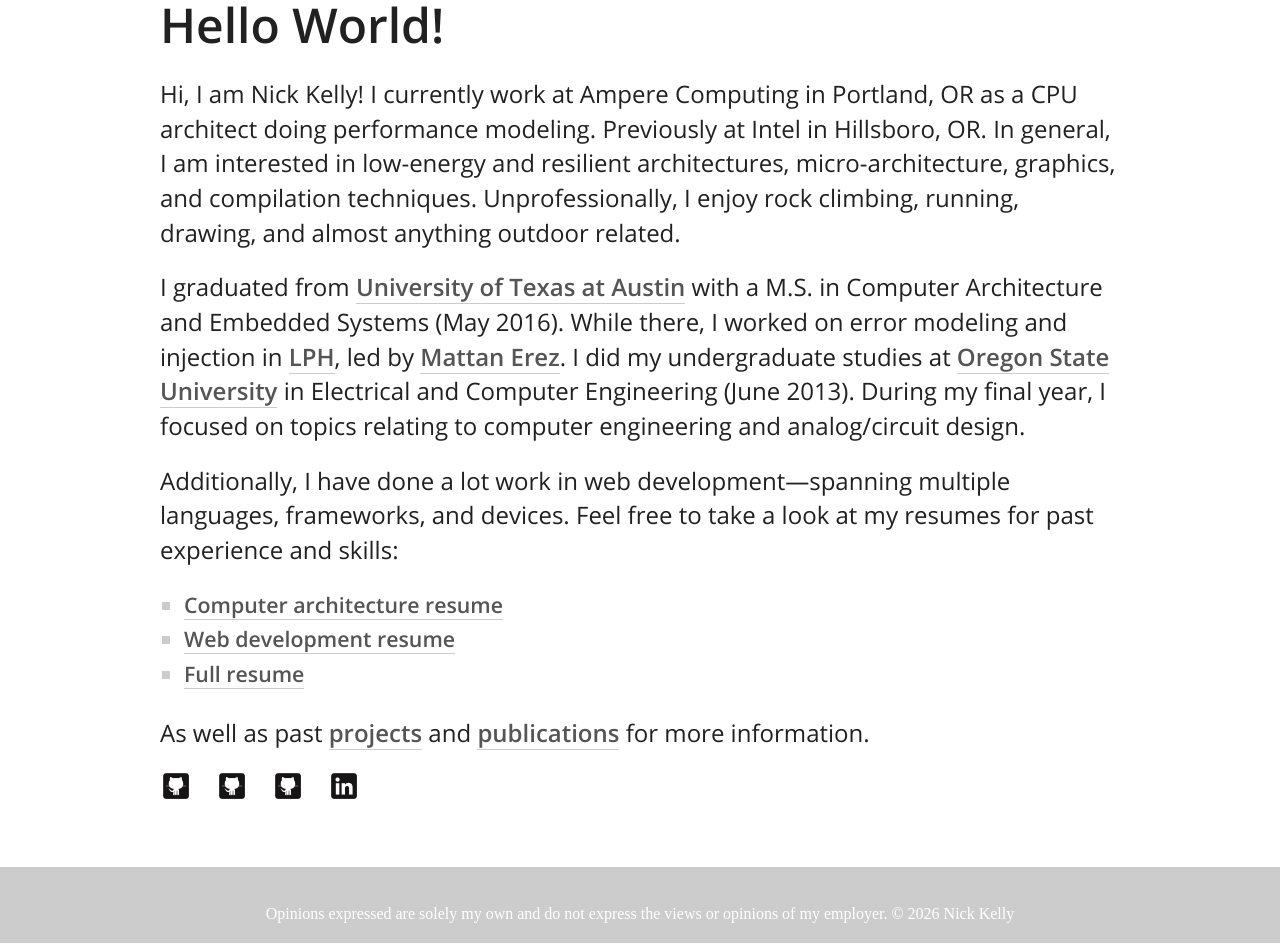
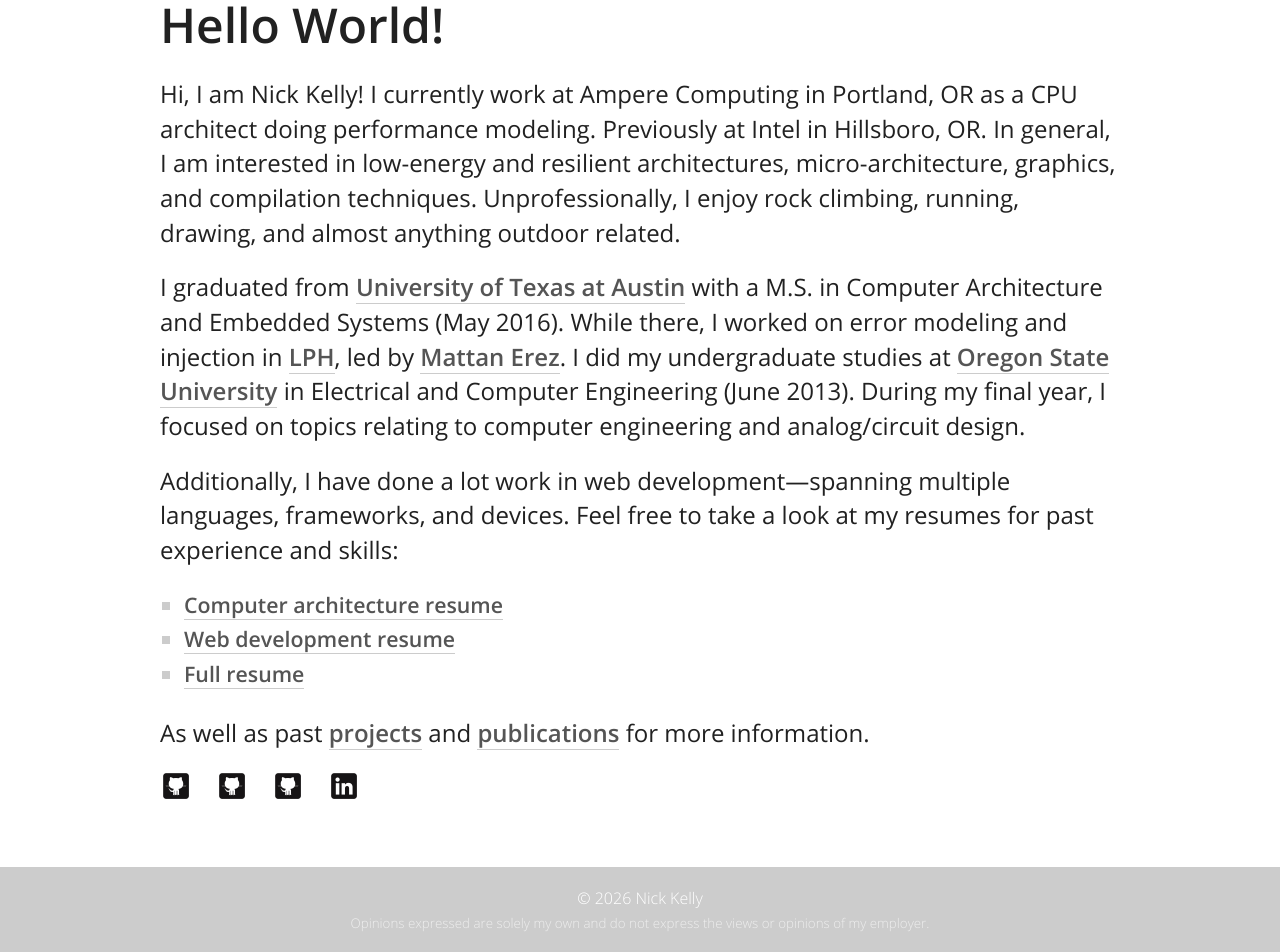
Before and after one commit to skimmmer/skimmmer.github.io, a Jekyll site: the page built from index.html, in a window 1280 px wide. Shown: the part 408-1360 px from the top of the page. Built offline with Jekyll 4.4.1, drawn with Linux system fonts in a browser that asks for light colours; nearby versions of some CDN libraries.

Commit message:
Footer styles

```diff
--- a/_layouts/default.html
+++ b/_layouts/default.html
@@ -38,9 +38,8 @@
 	</div>
 </div>
 <div id="footer">
-	<br/>
-        Opinions expressed are solely my own and do not express the views or opinions of my employer.
-	&copy; {{ "now" | date: "%Y" }} Nick Kelly
+	<div id="copyright">&copy; {{ "now" | date: "%Y" }} Nick Kelly</div>
+	<div id="opinions">Opinions expressed are solely my own and do not express the views or opinions of my employer.</div>
 </div>
 </body>
 </html>
--- a/styles/main.css
+++ b/styles/main.css
@@ -153,6 +153,19 @@
 	margin-top: 20px;
 	padding: 20px 0;
 	text-align:center;
+	font-family:"OpenSans-Light";
+	font-size:12pt;
+}
+
+#copyright
+{
+	margin-bottom:5px;
+}
+
+#opinions
+{
+	font-size:10pt;
+	color:#EEE;
 }
 
 h1
```
